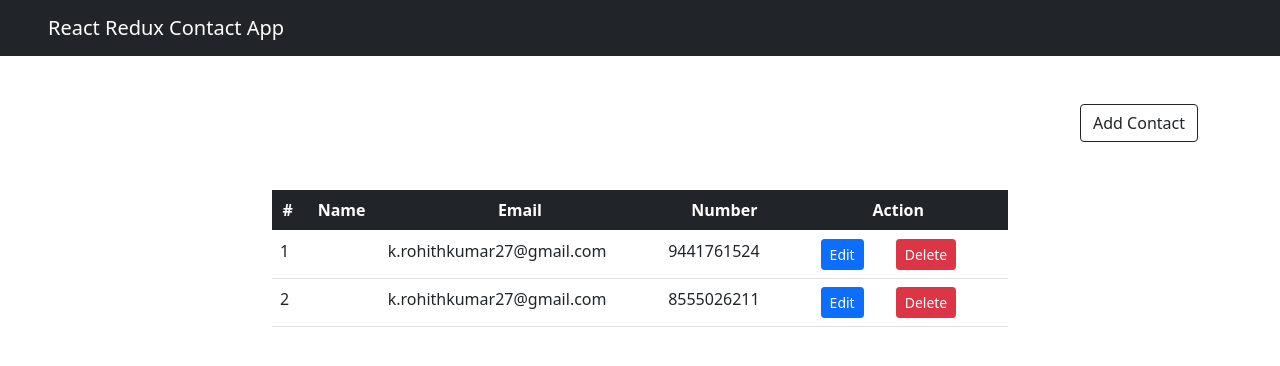
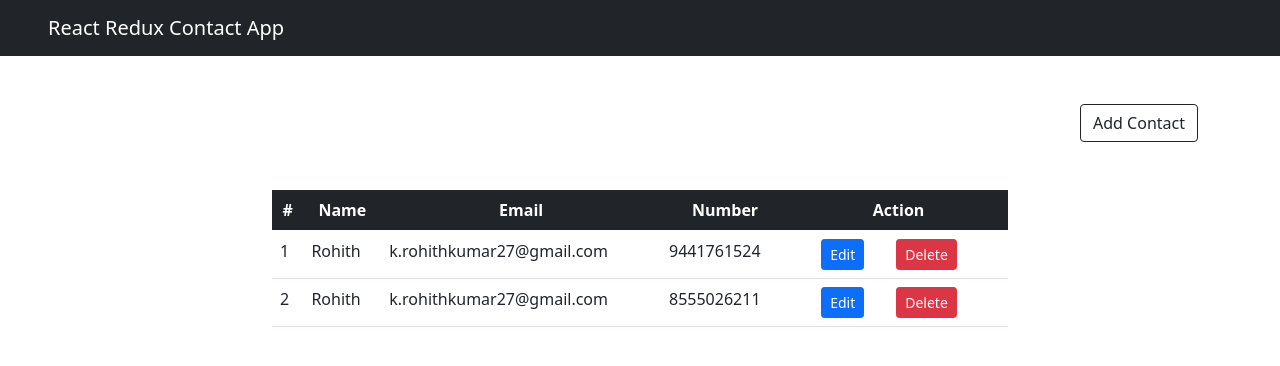
Before and after one commit to Rohithlaa/Contact_App_Practise_git, a React (Create React App) app: page / in a window 1280 px wide. Shown: the top 366 px of the page. Built offline with nearby package versions, Linux system fonts and the light colour scheme.

Commit message:
name changed

```diff
--- a/src/Components/Home.js
+++ b/src/Components/Home.js
@@ -35,7 +35,7 @@ const Home = () => {
                             { contacts.map((contact,id) => (
                                 <tr key={id} >
                                     <td>{id + 1}</td>
-                                    <td>{contact.Name}</td>
+                                    <td>{contact.name}</td>
                                     <td>{contact.email}</td>
                                     <td>{contact.num}</td>
                                     <td>
```
